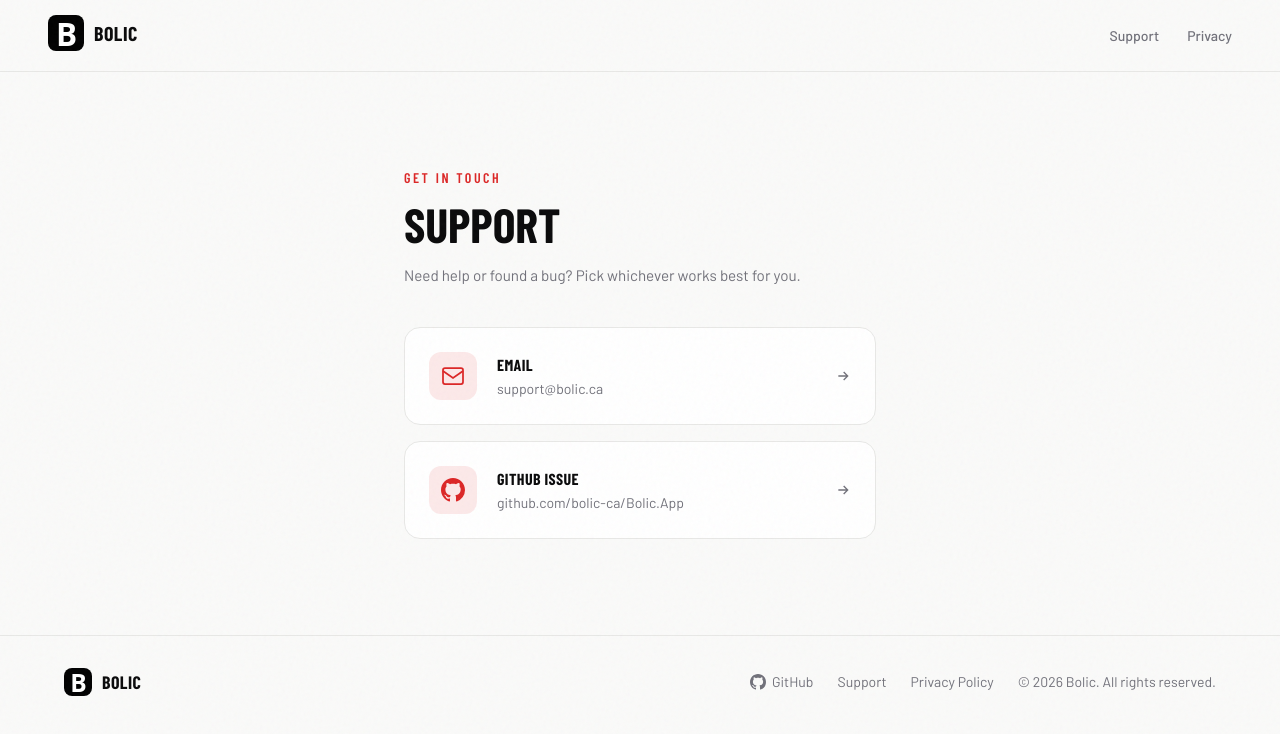
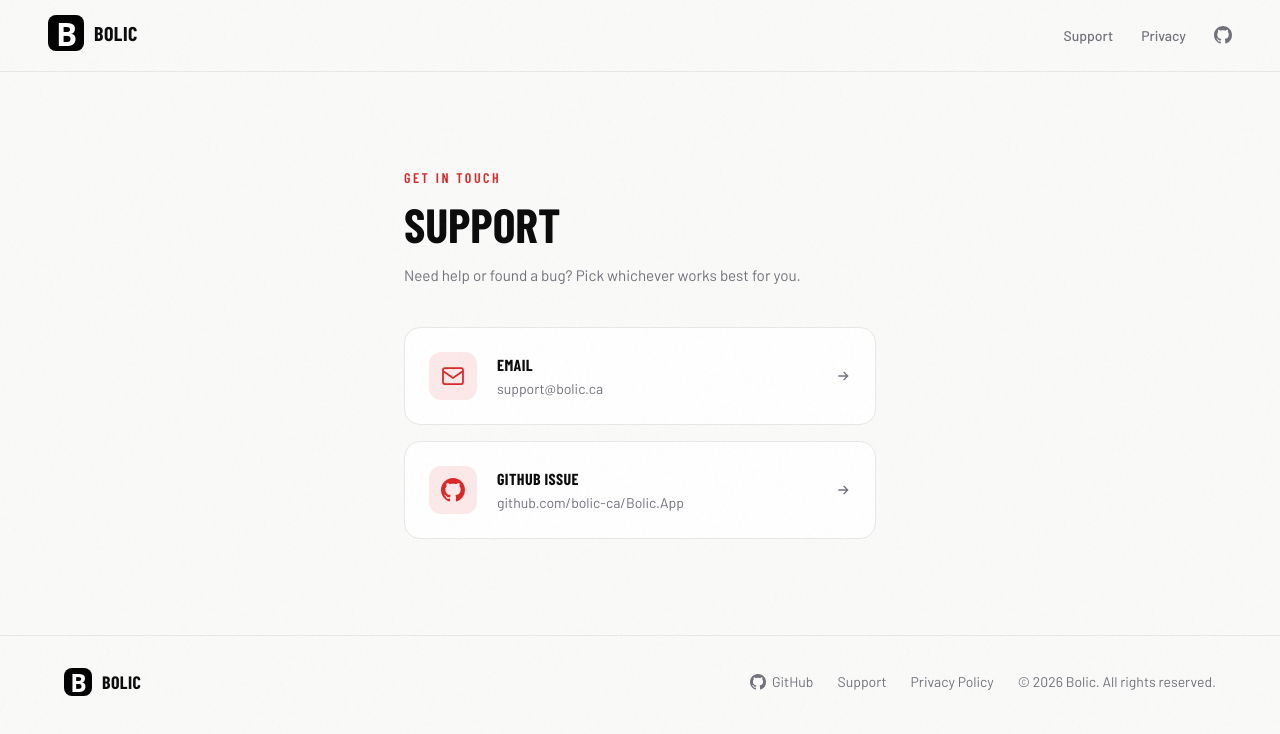
Before and after one commit to bolic-ca/bolic.ca, a React (Vite) app: page /support in a window 1280 px wide. Shown: the top 734 px of the page. Built offline with nearby package versions, Linux system fonts and the light colour scheme; a web font is replaced by a local one.

Commit message:
Update ss and descriptions

```diff
--- a/src/components/AppSection.tsx
+++ b/src/components/AppSection.tsx
@@ -14,28 +14,35 @@ const slides: Slide[] = [
     label: 'Dashboard',
     title: 'Everything ready before the first rep',
     description:
-      'Your upcoming workout and recent session history are waiting the moment you open Bolic. No setup, no hunting around.',
+      'Quick views of previous sessions. Look back at the last completed session and previous same session.',
   },
   {
     id: 'program',
     label: 'Programs',
     title: 'Programs built the way you actually train',
     description:
-      'Design simple or periodized structures with flexible training days. Build the program once, follow it for months.',
+      'Design simple tructures with flexible training days, with periodized program support in the future. Build the program once, follow it for months.',
   },
   {
     id: 'exercises',
     label: 'Exercise library',
     title: 'Every movement, fully detailed',
     description:
-      'Browse your full exercise library with target sets, reps, RPE, RIR, and personal technique notes — all in one place per movement.',
+      'Browse your full exercise library with target sets, reps, RPE, RIR, quality, and personal technique notes',
   },
   {
     id: 'training-session',
     label: 'Live session',
     title: 'Log sets without breaking focus',
     description:
-      'A clean view built for the gym floor. Tap to record each set, reorder exercises mid-session, and never lose your place in the workout.',
+      'Tap to record each set, track the metrics that matter to you.',
+  },
+  {
+    id: 'training-session-differs',
+    label: 'Swap Exercises',
+    title: 'Keep a record of swaps',
+    description:
+      'Someone using the machine? Swap it out with a similar exercise. Do the original day, the same session, or the same session and updated it.',
   },
   {
     id: 'exercise-history',
@@ -50,6 +57,13 @@ const slides: Slide[] = [
     title: 'Honest numbers about your training',
     description:
       'Streaks, total volume, and weekly consistency — the metrics that tell you whether the work is actually adding up.',
+  },
+  {
+    id: 'create-exercise',
+    label: 'Exercise Data',
+    title: 'In-depth exercise data',
+    description:
+      'Categorize the details of your exercises. Included target reps, RIR, and target position.',
   },
 ]
 
--- a/src/components/Header.tsx
+++ b/src/components/Header.tsx
@@ -20,6 +20,17 @@ export default function Header() {
         <a href="/privacy-policy" className="text-sm font-medium text-bolic-muted transition-colors hover:text-bolic-accent">
           Privacy
         </a>
+        <a
+          href="https://github.com/bolic-ca"
+          target="_blank"
+          rel="noopener noreferrer"
+          aria-label="Bolic on GitHub"
+          className="text-bolic-muted transition-colors hover:text-bolic-accent"
+        >
+          <svg viewBox="0 0 24 24" fill="currentColor" className="h-[18px] w-[18px]" aria-hidden="true">
+            <path d="M12 0C5.37 0 0 5.37 0 12c0 5.31 3.435 9.795 8.205 11.385.6.105.825-.255.825-.57 0-.285-.015-1.23-.015-2.235-3.015.555-3.795-.735-4.035-1.41-.135-.345-.72-1.41-1.23-1.695-.42-.225-1.02-.78-.015-.795.945-.015 1.62.87 1.845 1.23 1.08 1.815 2.805 1.305 3.495.99.105-.78.42-1.305.765-1.605-2.67-.3-5.46-1.335-5.46-5.925 0-1.305.465-2.385 1.23-3.225-.12-.3-.54-1.53.12-3.18 0 0 1.005-.315 3.3 1.23.96-.27 1.98-.405 3-.405s2.04.135 3 .405c2.295-1.56 3.3-1.23 3.3-1.23.66 1.65.24 2.88.12 3.18.765.84 1.23 1.905 1.23 3.225 0 4.605-2.805 5.625-5.475 5.925.435.375.81 1.095.81 2.22 0 1.605-.015 2.895-.015 3.3 0 .315.225.69.825.57A12.02 12.02 0 0 0 24 12c0-6.63-5.37-12-12-12z" />
+          </svg>
+        </a>
       </nav>
     </header>
   )
```
